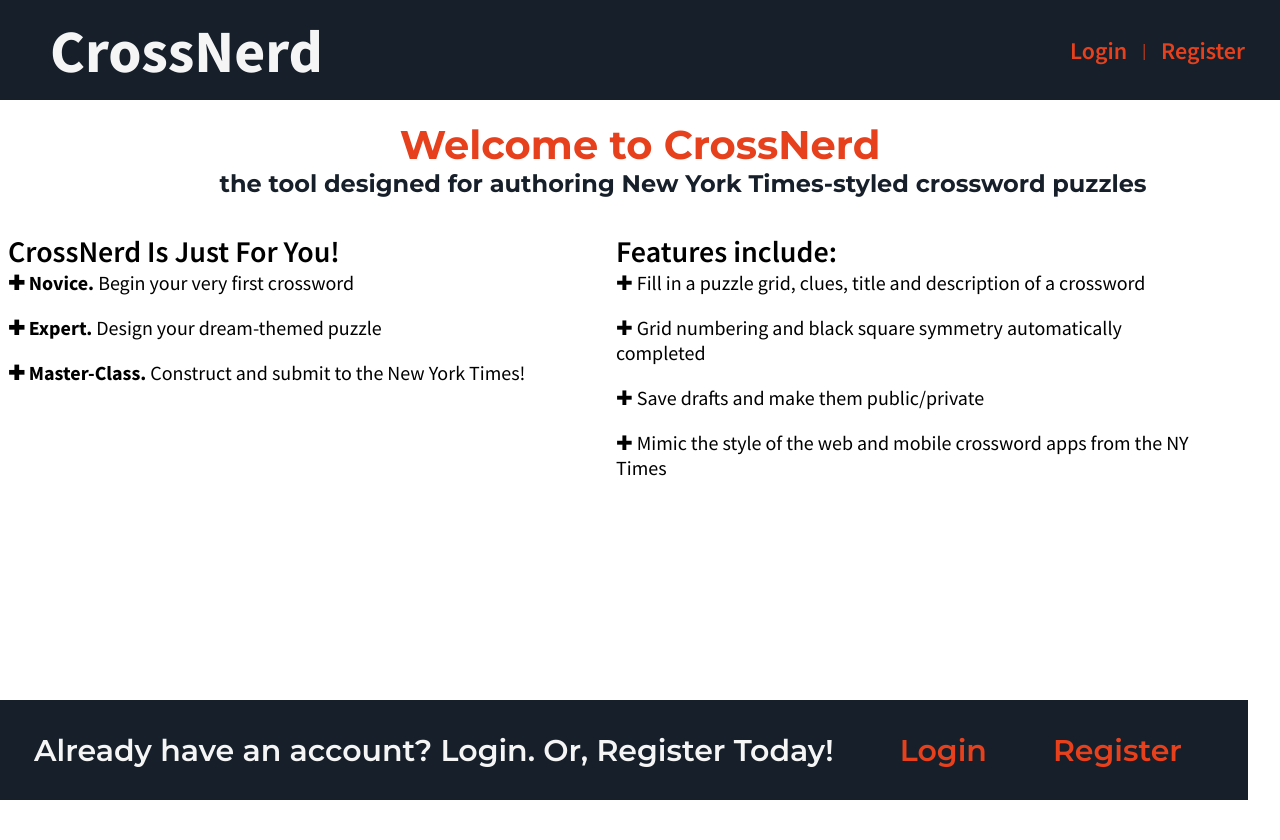
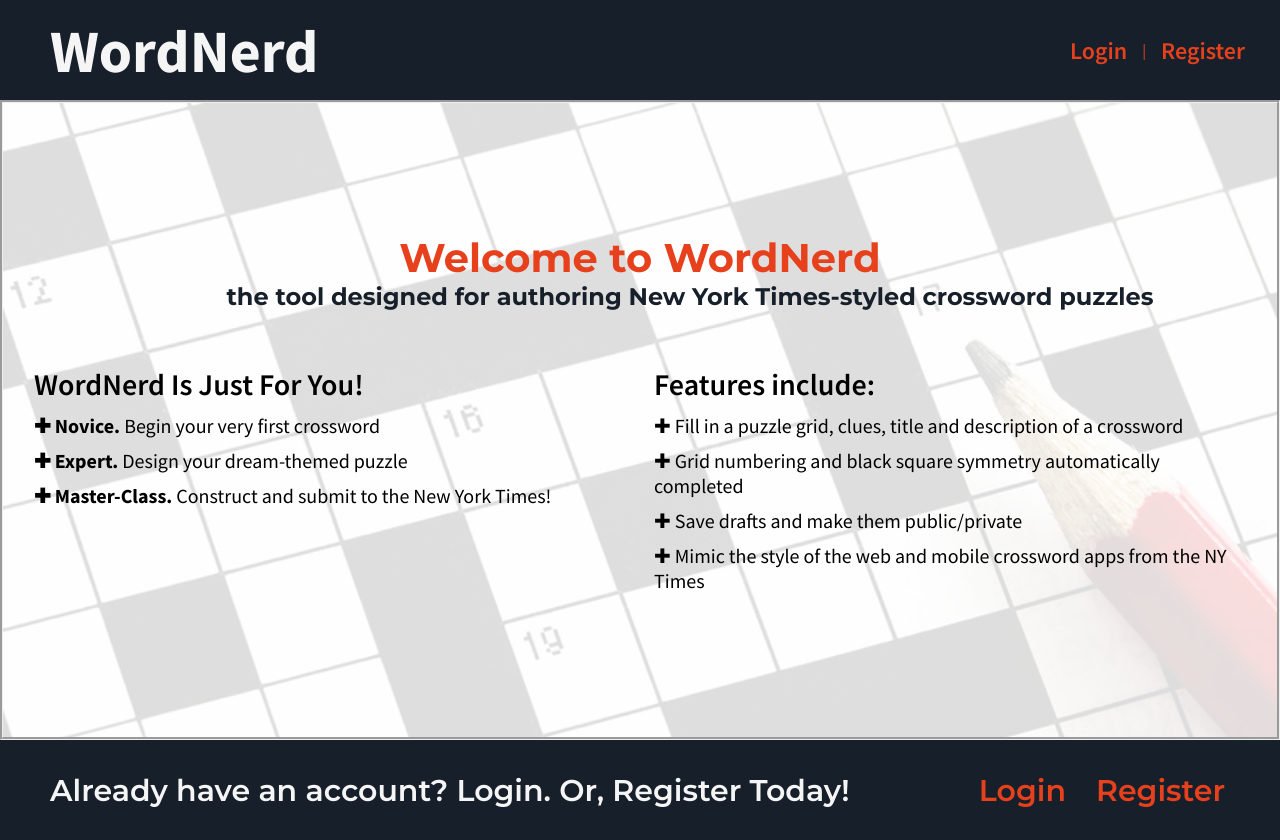
Before and after one commit to Crossword-Editor/crossword-editor, a Django app: page / in a window 1280 px wide. Before the commit the page ends 800 px from the top, so only its background shows below. Run offline with Django 3.2, Linux system fonts and the light colour scheme; parts of the project's set-up code (start-up, migrations or seed data) failed here and were passed over.

Commit message:
hero image on welcome and userhome

```diff
--- a/static/css/styles.css
+++ b/static/css/styles.css
@@ -41,7 +41,6 @@
   list-style: none;
   margin-right: 20px;
   color: #e6401d;
-  /* color: whitesmoke; */
 }
 
 .navbar-top .nav-top-links a {
@@ -60,35 +59,36 @@
 ________________________________________________ */
 
 .welcome {
-
-  /* background-image: url("/images/crossword-pencil.jpg");
-  background-repeat: no-repeat;
+  background: url("../images/crossword-pencil.jpg") no-repeat;
   background-position: center;
-  background-size: 100% auto;
-  opacity: 0.6;
-  width: 400px;
-  height: 400px;
-  border: 2px dashed #333; */
+  background-size: cover;
+  border-style: groove;
+  position: relative;
+  display: flex;
+  flex-flow: column nowrap;
+  justify-content: center;
+  align-items: center;
+  min-height: 80vh;
 }
 
-/* get help loading crossword image */
-.welcome-image {
-  background-image: url("/images/crossword-pencil.jpg");
-  background-repeat: no-repeat;
-  background-position: center;
-  background-size: 100% auto;
-  opacity: 0.6;
-  width: 400px;
-  height: 400px;
-  border: 2px dashed #333; */
+.welcome::before {
+  content: "";
+  position: absolute;
+  background-color: #ffffffdd;
+  top: 0;
+  right: 0;
+  bottom: 0;
+  left: 0;
+  height: 100%;
+  width: 100%;
 }
-
 .welcome-text {
   font-size: 20px;
   font-family: Montserrat, sans-serif;
   text-align: center;
   margin: 20px 0 30px;
   color: #e6401d;
+  z-index: 1;
 }
 
 .welcome-text h2 {
@@ -100,24 +100,20 @@
   width: 95%;
 }
 
-.flex-grid {
+.welcome-info {
   display: flex;
-  flex-flow: wrap;
+  flex-flow: row wrap;
   justify-content: center;
-  margin-top: 30px;
-  width: 95%;
+  width: 100%;
+  z-index: 1;
 }
 
-.you-box, .feature-box {
-  display: flex;
+.you-box,
+.feature-box {
   display: inline-block;
-  flex-flow: wrap;
-  justify-content: space-between;
   padding: 0.25rem;
-  margin: 0 auto;
-  margin-left: 100 0 75px;
+  margin: 20px 10px;
   text-align: left;
-  height: 100px;
   width: 600px;
 }
 
@@ -125,6 +121,7 @@
 .feature-box h3 {
   font-size: 30px;
   font-weight: 600;
+  margin-bottom: 10px;
 }
 
 .you-box p,
@@ -132,45 +129,73 @@
   font-size: 20px;
   font-weight: 400;
   color: black;
+  margin-bottom: 10px;
 }
 
 @media screen and (max-width: 700px) {
-  .you-box, .feature-box {
-    max-width: 100%;
+  .you-box,
+  .feature-box {
+    width: 100%;
   }
 }
 
 /* User Homepage
 ________________________________________________ */
 
+.user-homepage {
+  background: url("../images/crossword-pencil.jpg") no-repeat;
+  background-position: center;
+  background-size: cover;
+  border-style: groove;
+  position: relative;
+  display: flex;
+  flex-flow: column nowrap;
+  align-items: center;
+  min-height: 80vh;
+}
+
+.user-homepage::before {
+  content: "";
+  position: absolute;
+  background-color: #ffffffdd;
+  top: 0;
+  right: 0;
+  bottom: 0;
+  left: 0;
+  height: 100%;
+  width: 100%;
+}
+
 .user-homepage .user-text {
   font-size: 20px;
   font-family: Montserrat, sans-serif;
   text-align: center;
-  margin: 20px 0 30px;
+  margin: 50px 0 30px;
   color: #17202a;
+  z-index: 1;
 }
-
 
 .flex-box {
   display: flex;
   flex-flow: wrap;
   justify-content: center;
-  margin-top: 30px;
+  margin-top: 0px;
   width: 95%;
+  z-index: 1;
 }
 
-.draft-box, .completed-box {
+.draft-box,
+.completed-box {
   display: flex;
   display: inline-block;
   flex-flow: wrap;
   justify-content: space-between;
   padding: 0.25rem;
-  margin: 0 auto;
+  margin: 0;
   margin-left: 100 0 75px;
   text-align: left;
   height: 100px;
-  width: 600px;
+  width: 400px;
 }
 
 .draft-box h3,
@@ -183,6 +208,12 @@
 .completed-box a {
   font-size: 15px;
   font-weight: 600;
+  color: #0537df;
+}
+
+.draft-box a:hover,
+.completed-box a:hover {
+  color: #879ff1;
 }
 
 .draft-box display-title,
@@ -205,25 +236,31 @@
 }
 
 @media screen and (max-width: 700px) {
-  .draft-box, .completed-box {
+  .draft-box,
+  .completed-box {
     max-width: 100%;
   }
 }
-
 
 /* Bottom nav-bar
 ________________________________________________ */
 
 .navbar-bottom {
   display: flex;
-  position: fixed;
-  overflow: hidden;
   justify-content: space-between;
   align-items: center;
   height: 100px;
   width: 100%;
-  bottom: 0;
   background-color: #17202a;
+}
+
+.navbar-bottom p {
+  font-size: 30px;
+  font-family: Montserrat, sans-serif;
+  font-weight: 600;
+  color: whitesmoke;
+  white-space: nowrap;
+  margin-left: 50px;
 }
 
 .navbar-bottom .nav-bottom-links {
@@ -232,22 +269,16 @@
   font-weight: 600;
   display: flex;
   flex-direction: row;
-  justify-content: space-evenly;
-  position: fixed;
-  overflow: hidden;
   align-items: center;
   list-style: none;
-  margin-right: 20px;
-  color: whitesmoke;
+  margin-right: 40px;
   /* color: #e6401d; */
   background-color: #17202a;
-  bottom: 0;
-  height: 100px;
-  width: 100%;
 }
 
 .navbar-bottom .nav-bottom-links a {
   color: #e6401d;
+  padding: 15px;
 }
 .navbar-bottom .nav-bottom-links a:hover {
   color: whitesmoke;
@@ -259,11 +290,11 @@
   display: flex;
   flex-flow: row wrap;
   align-items: flex-start;
-  margin: 0 .5rem;
+  margin: 0 0.5rem;
 }
 
 .grid {
-width: max-content;
+  width: max-content;
 }
 
 .grid-container {
@@ -326,7 +357,6 @@
   max-width: 525px;
   align-items: flex-start;
   justify-content: center;
-
 }
 
 .clue-input-label {
@@ -410,7 +440,6 @@
 .btn {
   border: none;
   border-radius: 5px;
-  color: whitesmoke;
   padding: 8px 20px;
   text-align: center;
   text-decoration: none;
@@ -423,5 +452,17 @@
   background-color: rgb(46, 116, 49);
 }
 #complete-btn {
-  background-color: rgb(80, 48, 117);;
+  background-color: rgb(80, 48, 117);
 }
+
+#new-puzzle-form {
+  font-size: 20px;
+}
+
+#new-puzzle-form input {
+  font-size: 16px;
+}
+
+#new-puzzle-form label:last-of-type {
+  margin-right: 10px;
+}
--- a/templates/base.html
+++ b/templates/base.html
@@ -20,7 +20,7 @@
   {% block topbar %}
   <header>
     <nav class="navbar-top">
-      <a class="logo" href="{% url 'home' %}"><h1>CrossNerd</h1></a>
+      <a class="logo" href="{% url 'home' %}"><h1>WordNerd</h1></a>
       <ul class="nav-top-links">
         {% if not user.is_authenticated %}
         <a href="{% url 'auth_login' %}">Login </a>
--- a/templates/editor/welcome.html
+++ b/templates/editor/welcome.html
@@ -1,24 +1,24 @@
 {% extends 'base.html' %}
 {% load static %}
 
-{% comment %}
-<script src="{% static 'js/welcome.js' %}" defer></script> {% endcomment %}
+
 
 {% block content %}
 
-  {% comment %} <div class="welcome-image"> {% endcomment %}
+
   <div class="welcome">
       <div class="welcome-text">
-    <h1>Welcome to <strong>CrossNerd</strong></h1>
+      <h1>Welcome to <strong>WordNerd</strong></h1>
       <h2>the tool designed for authoring New York Times-styled crossword puzzles</h2>
       </div>
 
-    <div class="flex-grid">
+      <!-- <div class="flex-grid"> -->
+      <div class="welcome-info">
         <div class="you-box">
-        <h3>CrossNerd Is Just For You!</h3>
+          <h3>WordNerd Is Just For You!</h3>
             <ul>
-            <p><strong>✚ Novice.</strong> Begin your very first crossword</p><br>
-            <p><strong>✚ Expert.</strong> Design your dream-themed puzzle</p><br>
+              <p><strong>✚ Novice.</strong> Begin your very first crossword</p>
+              <p><strong>✚ Expert.</strong> Design your dream-themed puzzle</p>
               <p><strong>✚ Master-Class.</strong> Construct and submit to the New York Times!</p>
             </ul>
         </div>
@@ -26,19 +26,24 @@
         <div class="feature-box">
           <h3>Features include:</h3>
             <ul>
-            <p>✚ Fill in a puzzle grid, clues, title and description of a crossword</p><br>
-            <p>✚ Grid numbering and black square symmetry automatically completed</p><br>
-            <p>✚ Save drafts and make them public/private</p><br>
+              <p>✚ Fill in a puzzle grid, clues, title and description of a crossword</p>
+              <p>✚ Grid numbering and black square symmetry automatically completed</p>
+              <p>✚ Save drafts and make them public/private</p>
               <p>✚ Mimic the style of the web and mobile crossword apps from the NY Times</p>
             </ul>
         </div>
 
 
+
+
+    </div>
+</div>
+
 {% block bottombar %}
     <div class="navbar-bottom">
+      <p>Already have an account? Login. Or, Register Today!</p>
       <ul class="nav-bottom-links">
         {% if not user.is_authenticated %}
-        <li>Already have an account? Login. Or, Register Today!</li>
         <li><a href="{% url 'auth_login' %}">Login </a></li>
         <li><a href="{% url 'registration_register' %}">Register</a></li>
         {% endif %}
@@ -46,10 +51,4 @@
     </div>
   {% endblock bottombar %}
 
-  </div>
-</div>
-
-<footer
-
-
 {% endblock content %}
```
Also changed, not shown: templates/editor/user_home.html (+1 -10 lines), static/images/crossword-pencil.jpg (renamed from images/crossword-pencil.jpg), static/images/spring-starflower.jpg (added), static/images/store-interior.jpg (added), static/images/tulips.jpg (added). Lines whose indentation alone changed are shown as unchanged.
